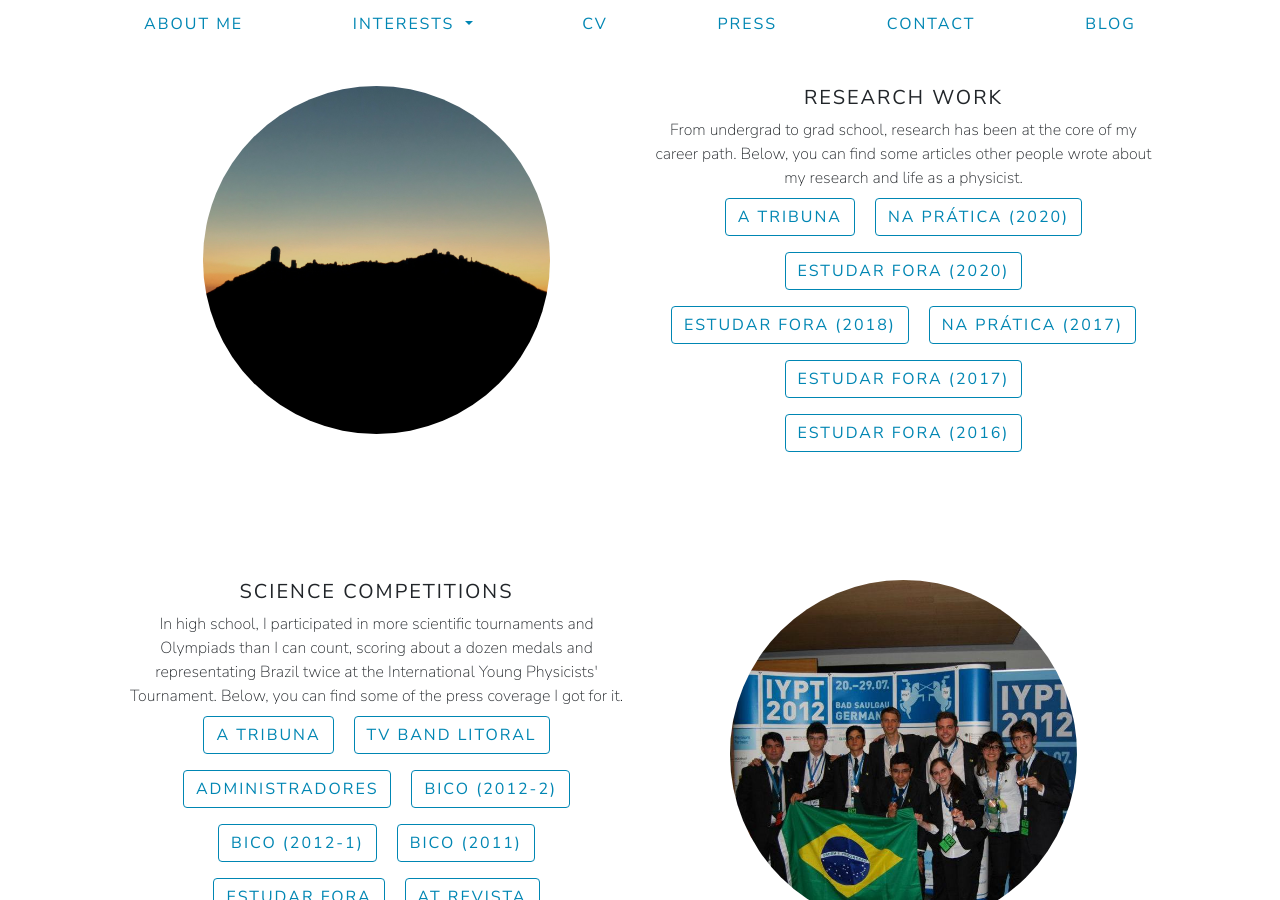
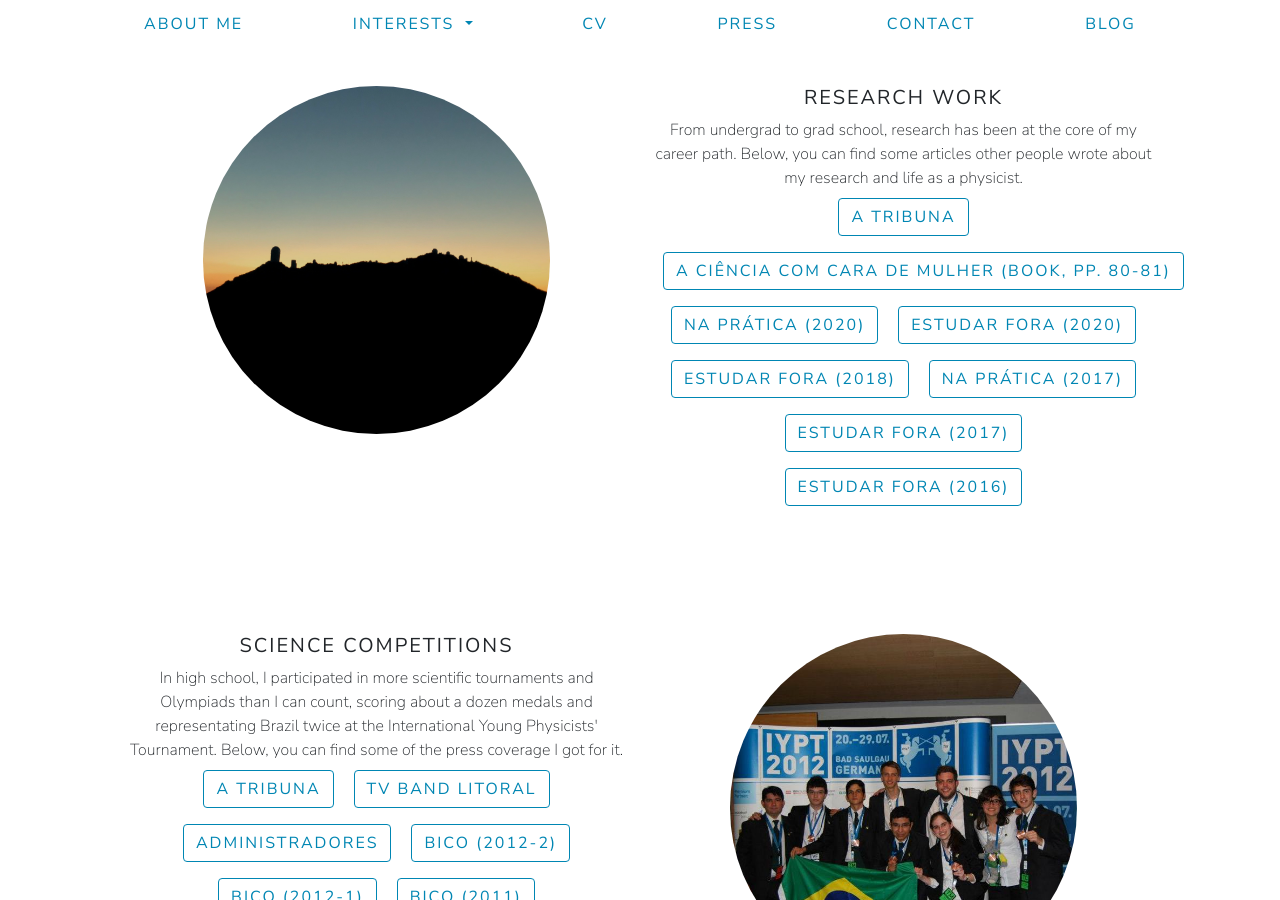
Before and after one commit to barbaracrusan/barbaracrusan.github.io, a Jekyll site: the page built from press.html, in a window 1280 px wide and 900 px high, scrolled down 1562 px. Built offline with Jekyll 4.4.1, drawn with Linux system fonts in a browser that asks for light colours; nearby versions of some CDN libraries.

Commit message:
a ciência com cara de mulher

```diff
--- a/press.html
+++ b/press.html
@@ -150,6 +150,9 @@ title: PRESS
        <a class="btn btn-outline-secondary my-2 mx-2" role="button"
          href="pdfs/press/Reportagem_ATribuna_2021.pdf" target="_blank">
        A TRIBUNA</a>
+       <a class="btn btn-outline-secondary my-2 mx-2" role="button"
+         href="https://issuhub.com/view/index/231673" target="_blank">
+       A CIÊNCIA COM CARA DE MULHER (BOOK, PP. 80-81)</a>
       <a class="btn btn-outline-secondary my-2 mx-2" role="button"
          href="https://www.napratica.org.br/cientistas-brasileiras-incriveis/" target="_blank">
        NA PRÁTICA (2020)</a>
```
